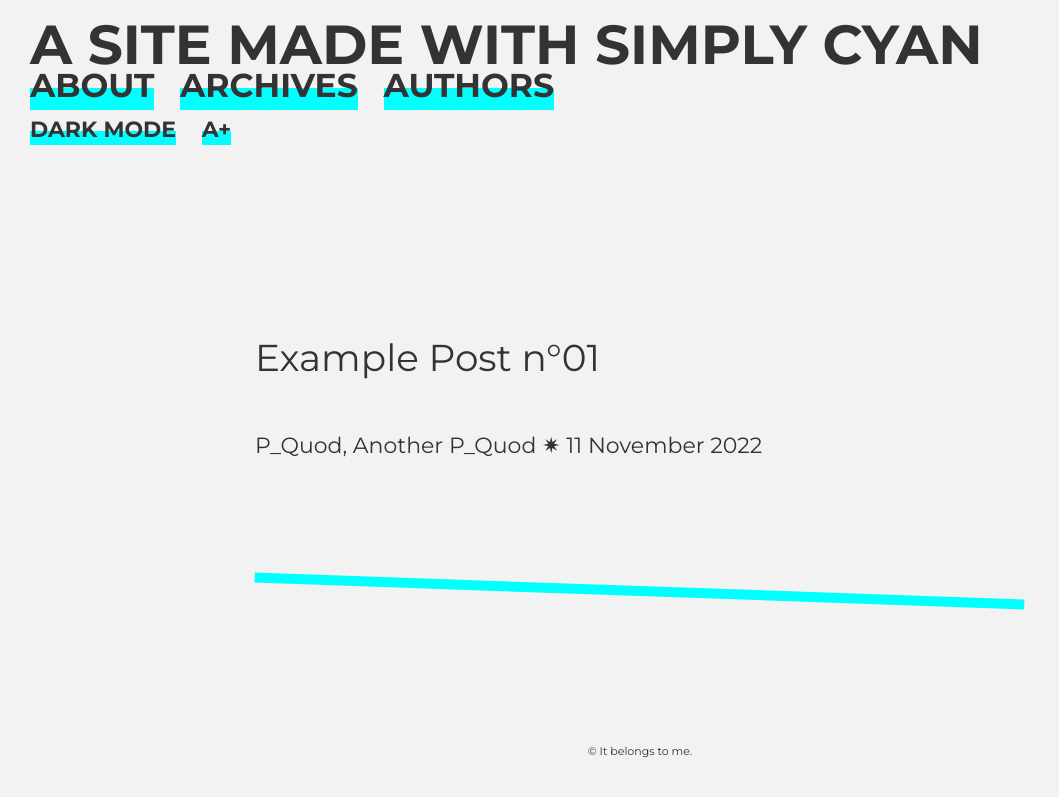
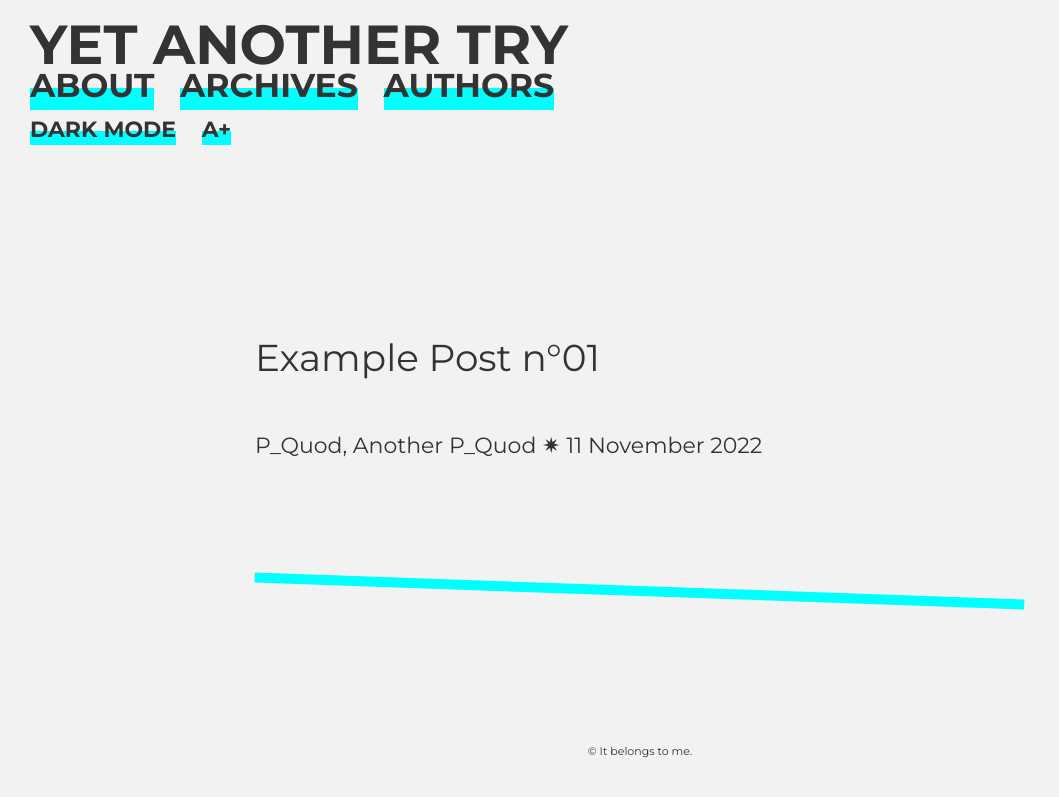
Before and after one commit to sesameshake/cela, a Jekyll site: the page built from index.md, in a window 1280 px wide. Shown: the top 797 px of the page, without its empty margins (0-1059 px from the left). Built offline with Jekyll 4.4.1, drawn with Linux system fonts in a browser that asks for light colours.

Commit message:
Update _config.yml

```diff
--- a/_config.yml
+++ b/_config.yml
@@ -17,10 +17,10 @@
 # You'll be able to call these different parameters via {{ site.yourparam }} (e.g. {{ site.title }} to retrieve the title of you site on any of your page).
 # You can add to this list any new parameter you wish, and access it anywhere in the templates.
 
-title: "A site made with Simply Cyan" # The site title
+title: "Yet Another Try" # The site title
 lang: en-GB # The site language
 encoding: utf-8
-description: "An amazing website" # The description of the site
+description: "" # The description of the site
 copyright: "© It belongs to me." # The mentions that appear in the site's footer
 url: "" # The base hostname for you site, e.g. http://mysite.com
 baseurl: "/simply-cyan-theme" # The subpath of your site, e.g. /blog
```
